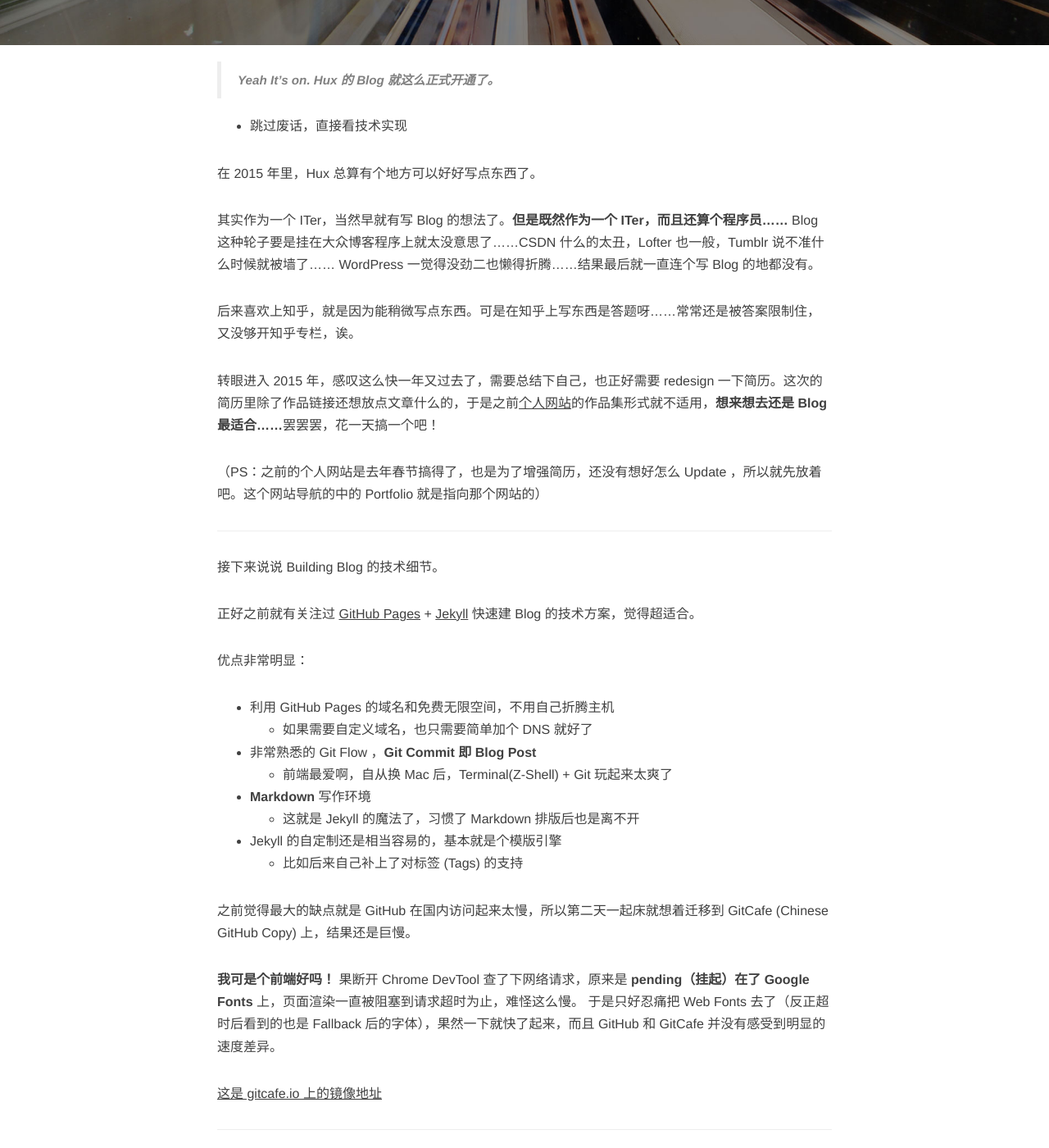
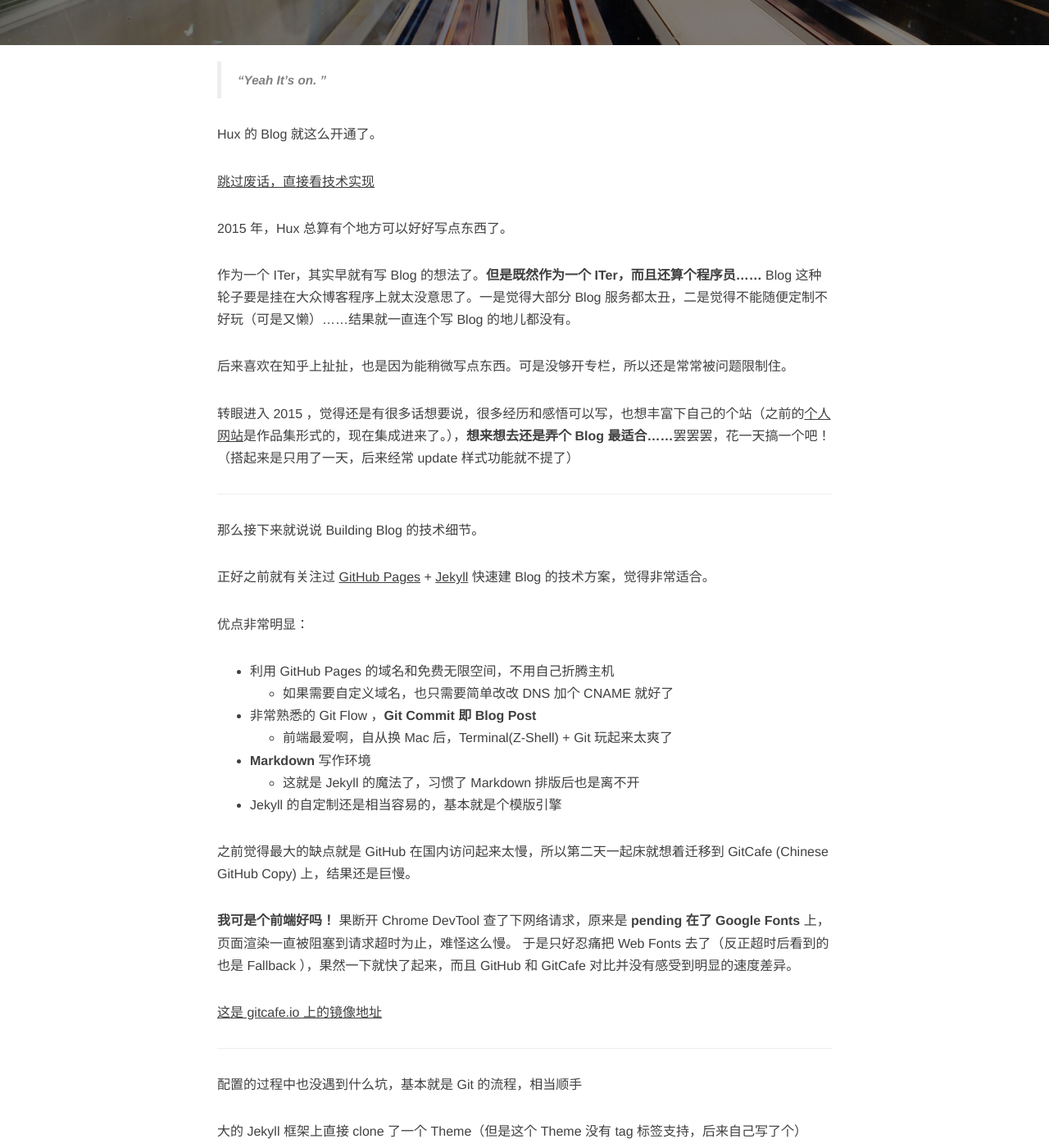
Before and after one commit to q97236143/Huxproh, a Jekyll site: the page built from _posts/2014-01-29-hello-2015.markdown, in a window 1280 px wide and 1400 px high, scrolled down 463 px. Shown: the whole window at 82% size. Built offline with Jekyll 4.4.1, drawn with Linux system fonts in a browser that asks for light colours; nearby versions of some CDN libraries; comment, search, counter and statistics services are not loaded; some of the changed text lies outside the part shown.

Commit message:
update article

```diff
--- a/_posts/2014-01-29-hello-2015.markdown
+++ b/_posts/2014-01-29-hello-2015.markdown
@@ -9,51 +9,48 @@ tags:
     - 生活
 ---
 
-> **Yeah It's on. Hux 的 Blog 就这么正式开通了。**
+> **“Yeah It's on. ”**
+
+
+Hux 的 Blog 就这么开通了。
+
+[跳过废话，直接看技术实现 ](#build)
 
 
 
-* [跳过废话，直接看技术实现](#build)
+2015 年，Hux 总算有个地方可以好好写点东西了。
 
 
+作为一个 ITer，其实早就有写 Blog 的想法了。**但是既然作为一个 ITer，而且还算个程序员……** Blog 这种轮子要是挂在大众博客程序上就太没意思了。一是觉得大部分 Blog 服务都太丑，二是觉得不能随便定制不好玩（可是又懒）……结果就一直连个写 Blog 的地儿都没有。
 
-在 2015 年里，Hux 总算有个地方可以好好写点东西了。
+后来喜欢在知乎上扯扯，也是因为能稍微写点东西。可是没够开专栏，所以还是常常被问题限制住。
 
-
-其实作为一个 ITer，当然早就有写 Blog 的想法了。**但是既然作为一个 ITer，而且还算个程序员……** Blog 这种轮子要是挂在大众博客程序上就太没意思了……CSDN 什么的太丑，Lofter 也一般，Tumblr 说不准什么时候就被墙了…… WordPress 一觉得没劲二也懒得折腾……结果最后就一直连个写 Blog 的地都没有。
-
-后来喜欢上知乎，就是因为能稍微写点东西。可是在知乎上写东西是答题呀……常常还是被答案限制住，又没够开知乎专栏，诶。
-
-
-转眼进入 2015 年，感叹这么快一年又过去了，需要总结下自己，也正好需要 redesign 一下简历。这次的简历里除了作品链接还想放点文章什么的，于是之前[个人网站](http://huangxuan.me)的作品集形式就不适用，**想来想去还是 Blog 最适合……**罢罢罢，花一天搞一个吧！
-
-（PS：之前的个人网站是去年春节搞得了，也是为了增强简历，还没有想好怎么 Update ，所以就先放着吧。这个网站导航的中的 Portfolio 就是指向那个网站的）
+转眼进入 2015 ，觉得还是有很多话想要说，很多经历和感悟可以写，也想丰富下自己的个站（之前的[个人网站](http://huangxuan.me/portfolio)是作品集形式的，现在集成进来了。），**想来想去还是弄个 Blog 最适合……**罢罢罢，花一天搞一个吧！
+（搭起来是只用了一天，后来经常 update 样式功能就不提了）
 
 
 
 <p id = "build"></p>
 ---
-接下来说说 Building Blog 的技术细节。
+那么接下来就说说 Building Blog 的技术细节。
 
-正好之前就有关注过 [GitHub Pages](https://pages.github.com/) + [Jekyll](http://jekyllrb.com/) 快速建 Blog 的技术方案，觉得超适合。
+正好之前就有关注过 [GitHub Pages](https://pages.github.com/) + [Jekyll](http://jekyllrb.com/) 快速建 Blog 的技术方案，觉得非常适合。
 
 优点非常明显：
 
 * 利用 GitHub Pages 的域名和免费无限空间，不用自己折腾主机
-	* 如果需要自定义域名，也只需要简单加个 DNS 就好了
+	* 如果需要自定义域名，也只需要简单改改 DNS 加个 CNAME 就好了
 * 非常熟悉的 Git Flow ，**Git Commit 即 Blog Post**
 	* 前端最爱啊，自从换 Mac 后，Terminal(Z-Shell) + Git 玩起来太爽了
 * **Markdown** 写作环境
 	* 这就是 Jekyll 的魔法了，习惯了 Markdown 排版后也是离不开
 * Jekyll 的自定制还是相当容易的，基本就是个模版引擎
-	* 比如后来自己补上了对标签 (Tags) 的支持
-
 
 
 之前觉得最大的缺点就是 GitHub 在国内访问起来太慢，所以第二天一起床就想着迁移到 GitCafe (Chinese GitHub Copy) 上，结果还是巨慢。
 
-**我可是个前端好吗！** 果断开 Chrome DevTool 查了下网络请求，原来是 **pending（挂起）在了 Google Fonts** 上，页面渲染一直被阻塞到请求超时为止，难怪这么慢。
-于是只好忍痛把 Web Fonts 去了（反正超时后看到的也是 Fallback 后的字体），果然一下就快了起来，而且 GitHub 和 GitCafe 并没有感受到明显的速度差异。
+**我可是个前端好吗！** 果断开 Chrome DevTool 查了下网络请求，原来是 **pending 在了 Google Fonts** 上，页面渲染一直被阻塞到请求超时为止，难怪这么慢。
+于是只好忍痛把 Web Fonts 去了（反正超时后看到的也是 Fallback ），果然一下就快了起来，而且 GitHub 和 GitCafe 对比并没有感受到明显的速度差异。
 
 [这是 gitcafe.io 上的镜像地址](http://huxpro.gitcafe.io)
 
@@ -65,9 +62,9 @@ tags:
 
 本地调试环境需要 `gem install jekyll`，结果 rubygem 的源居然被墙了……后来手动改成了我大淘宝的镜像源才成功
 
-Theme 的 CSS 是基于 Bootstrap 定制的，看得不爽的地方直接在 Less 里改就好了（平时更习惯 Scss ），**不过其实我一直觉得 Bootstrap 在移动端的体验做得相当一般，比我在阿里参与的团队内部 CSS 框架差多了……**
+Theme 的 CSS 是基于 Bootstrap 定制的，看得不爽的地方直接在 Less 里改就好了（平时更习惯 Scss ），**不过其实我一直觉得 Bootstrap 在移动端的体验做得相当一般，比我在阿里参与的团队内部 CSS 框架差多了……**所以就经常要为了体验补 CSS
 
-最后就进入了耗时反而最长的**做图、写字**阶段了。也算是进入了**写博客**的正轨，折腾折腾着大半夜就过去了。
+最后就进入了耗时反而最长的**做图、写字**阶段了。也算是进入了**写博客**的正轨，因为是类似 Hack Day 的方式去搭这个站的，所以折腾折腾着大半夜就过去了。
 
 第二天考虑中文字体的渲染，fork 了 [Type is Beautiful](http://www.typeisbeautiful.com/) 的 `font` CSS，调整了字号，适配了 Win 的渣渲染，中英文混排效果好多了。
 
```
Also changed, not shown: about.html (+8 -7 lines).
